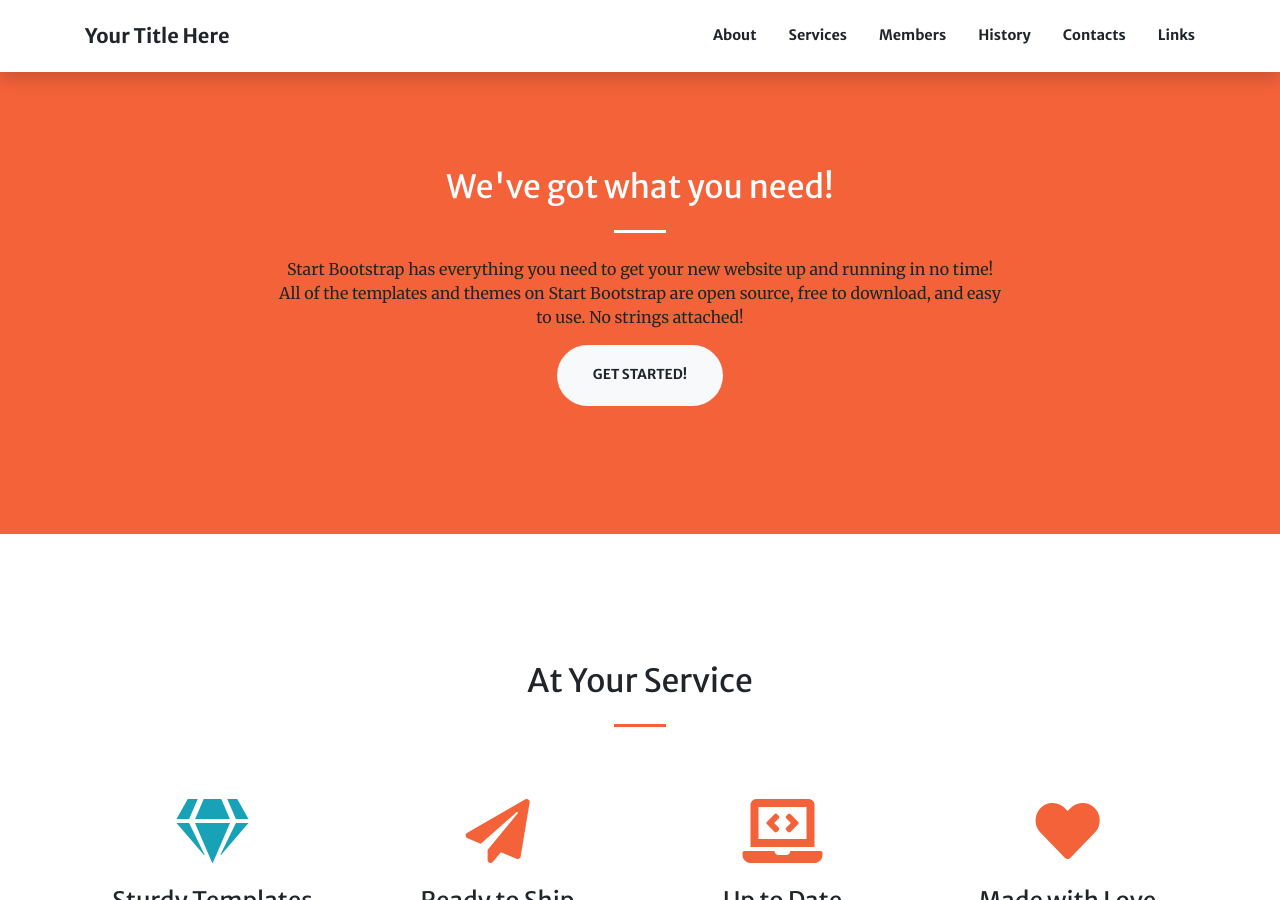
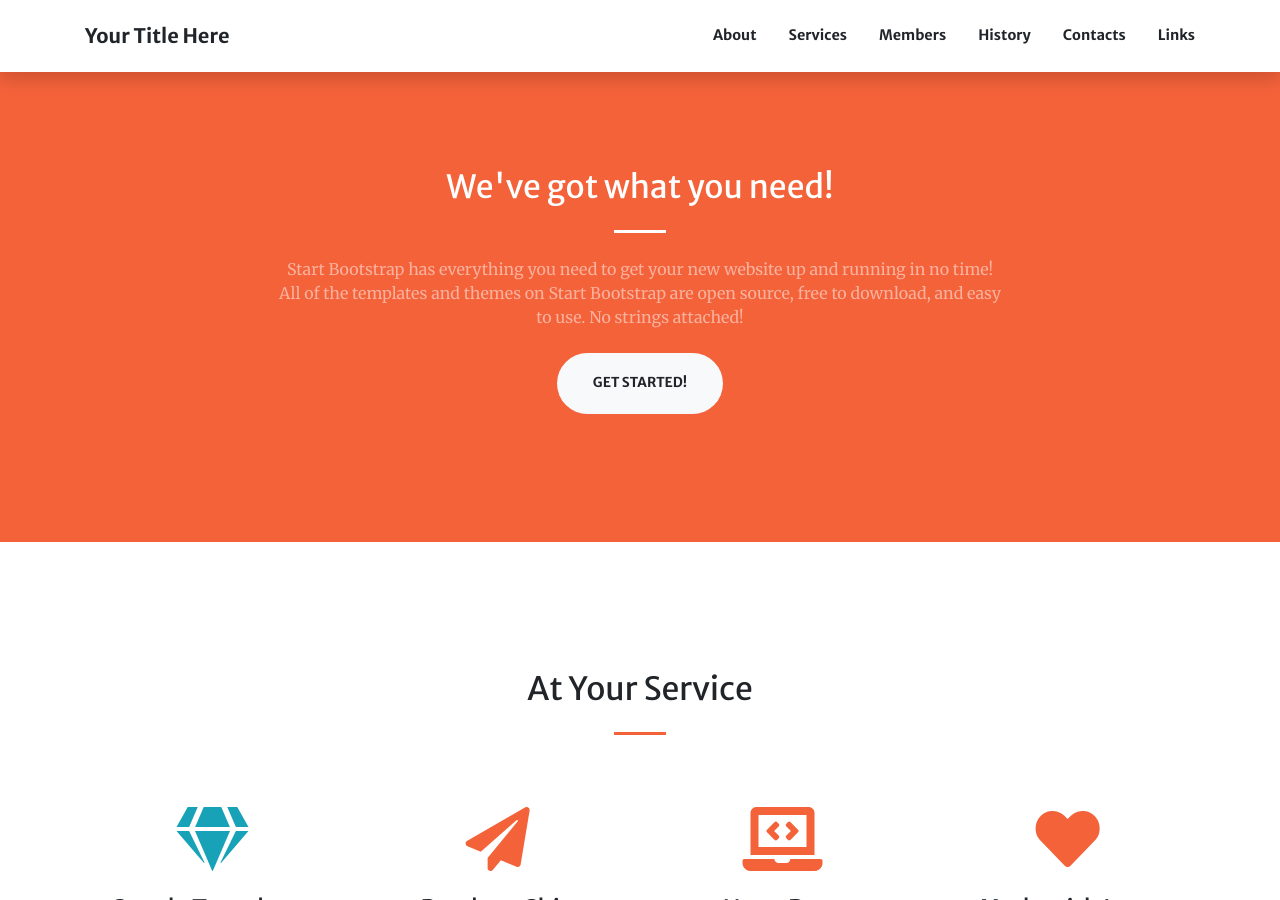
Before and after one commit to vvalchev/creative-theme-jekyll-new, a Jekyll site: the page built from index.md, in a window 1280 px wide and 900 px high, scrolled down 860 px. Built offline with Jekyll 4.4.1, drawn with Linux system fonts in a browser that asks for light colours; nearby versions of some CDN libraries.

Commit message:
fixed href in call-to-action
also removed some copy-paste comments

```diff
--- a/_includes/call-to-action.html
+++ b/_includes/call-to-action.html
@@ -4,9 +4,9 @@
       <div class="col-lg-8 {{ section.text_style | default: 'text-center' }}">
         <h2 class="text-white mt-0 text-center">{{ section.title | newline_to_br }}</h2>
         <hr class="divider light my-4">
-        <p class="text-white-50 mb-4 ">{{ section.text | markdownify }}</p>
-        {% for action in include.section.actions %}
-          <a href="{{ action.link }}" class="btn btn-light btn-xl js-scroll-trigger {{ action.class }}">{{ action.label }}</a>
+        <div class="text-white-50 mb-4 ">{{ section.text | markdownify }}</div>
+        {% for action in section.actions %}
+          <a href="{{ action.url }}" class="btn btn-light btn-xl js-scroll-trigger {{ action.class }}">{{ action.label }}</a>
         {% endfor %}
       </div>
     </div>
```
Also changed, not shown: index.md (+0 -3 lines).
